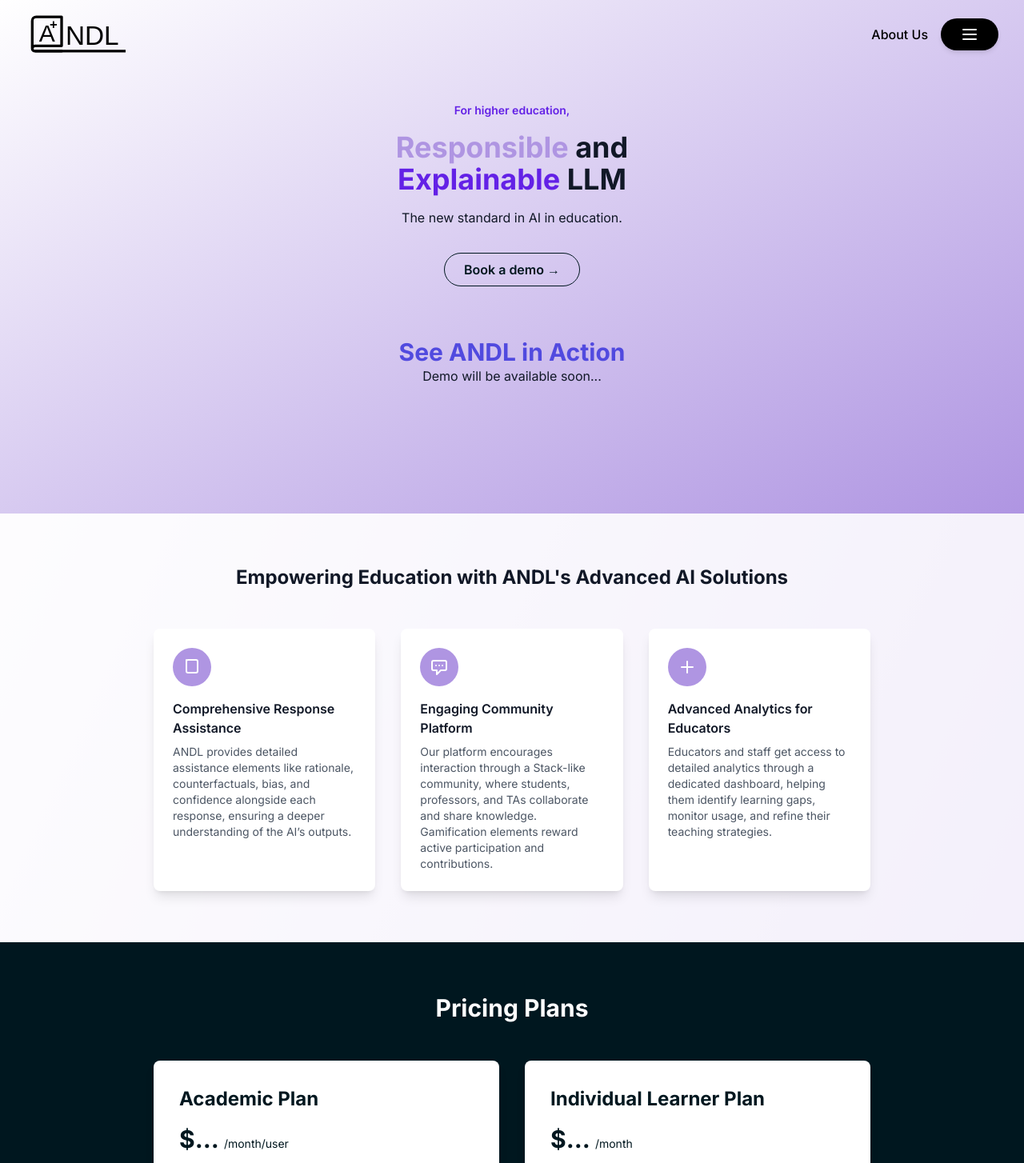
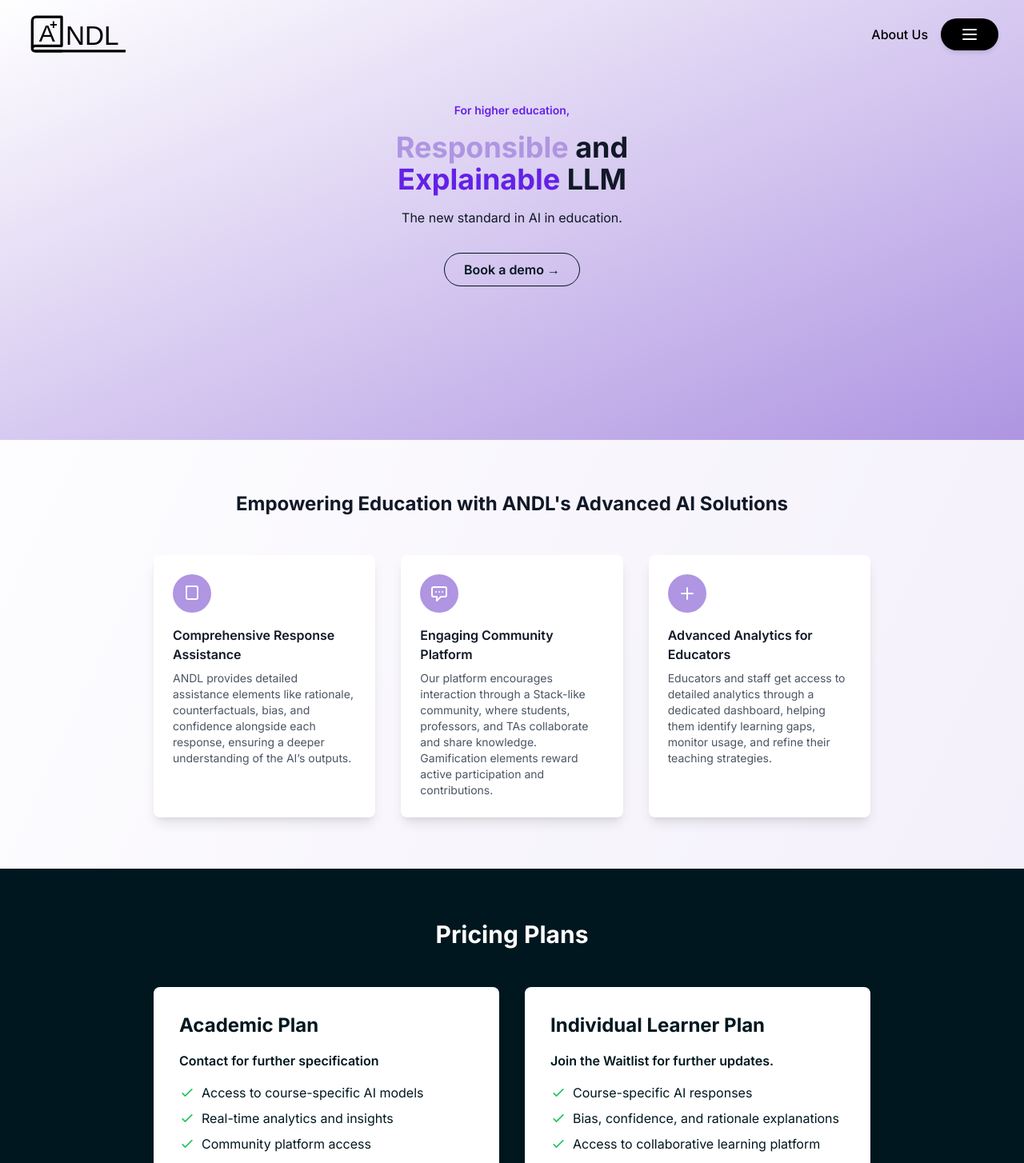
Before and after one commit to ANDL-AI/andl-promotion, a Next.js app: page / in a window 1280 px wide. Shown: the top 1454 px of the page at 80% size. Built offline with nearby package versions, Linux system fonts and the light colour scheme; no server answers.

Commit message:
update half-done components

```diff
--- a/components/hero.tsx
+++ b/components/hero.tsx
@@ -17,18 +17,6 @@
           Book a demo →
         </a>
       </div>
-
-      <div className="text-center mb-8">
-      <h2 id="demo" className="relative z-10 text-3xl font-bold">
-        See ANDL in Action
-      </h2>
-      <div className="mx-auto">
-        <p id="demo-text">
-          Demo will be available soon
-          <span id="dots" className="animate-dots"></span>
-        </p>
-      </div>
-    </div>
     </section>
   )
 }
--- a/components/pricing-plan.tsx
+++ b/components/pricing-plan.tsx
@@ -11,8 +11,8 @@
       <div className="grid grid-cols-1 md:grid-cols-2 gap-8 max-w-4xl mx-auto">
         <PricingCard
           title="Academic Plan"
-          price="$..."
-          period="/month/user"
+          price="Contact for further specification"
+          period=""
           features={[
             "Access to course-specific AI models",
             "Real-time analytics and insights",
@@ -24,8 +24,8 @@
         />
         <PricingCard
           title="Individual Learner Plan"
-          price="$..."
-          period="/month"
+          price="Join the Waitlist for further updates."
+          period=""
           features={[
             "Course-specific AI responses",
             "Bias, confidence, and rationale explanations",
@@ -45,7 +45,7 @@
     <div className="bg-white text-[#00171f] p-8 rounded-lg shadow-lg transition-all duration-300 hover:shadow-xl flex flex-col">
       <div className="flex-grow">
         <h3 className="text-2xl font-bold mb-4">{title}</h3>
-        <p className="text-3xl font-bold mb-4">
+        <p className="text-1xl font-semibold mb-4">
           {price} {period && <span className="text-sm font-normal">{period}</span>}
         </p>
         <ul className="mb-8">
```
